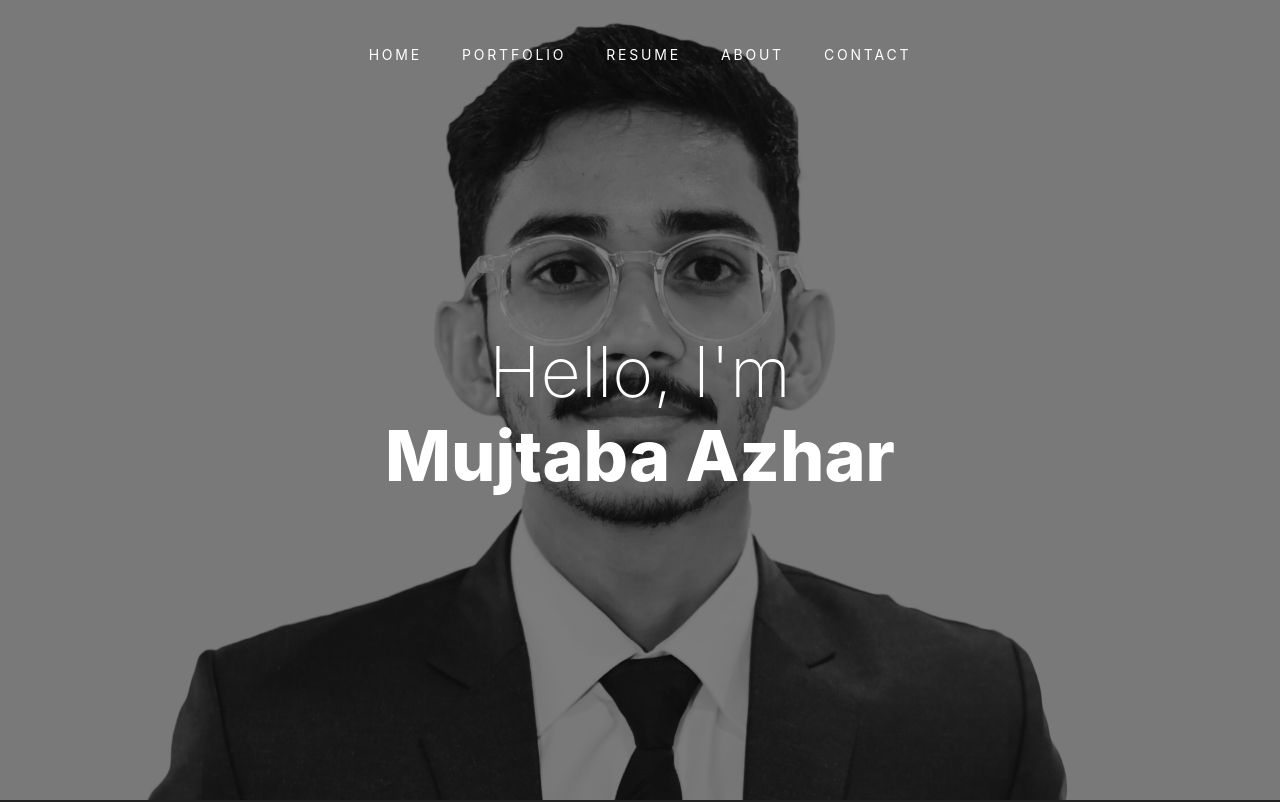
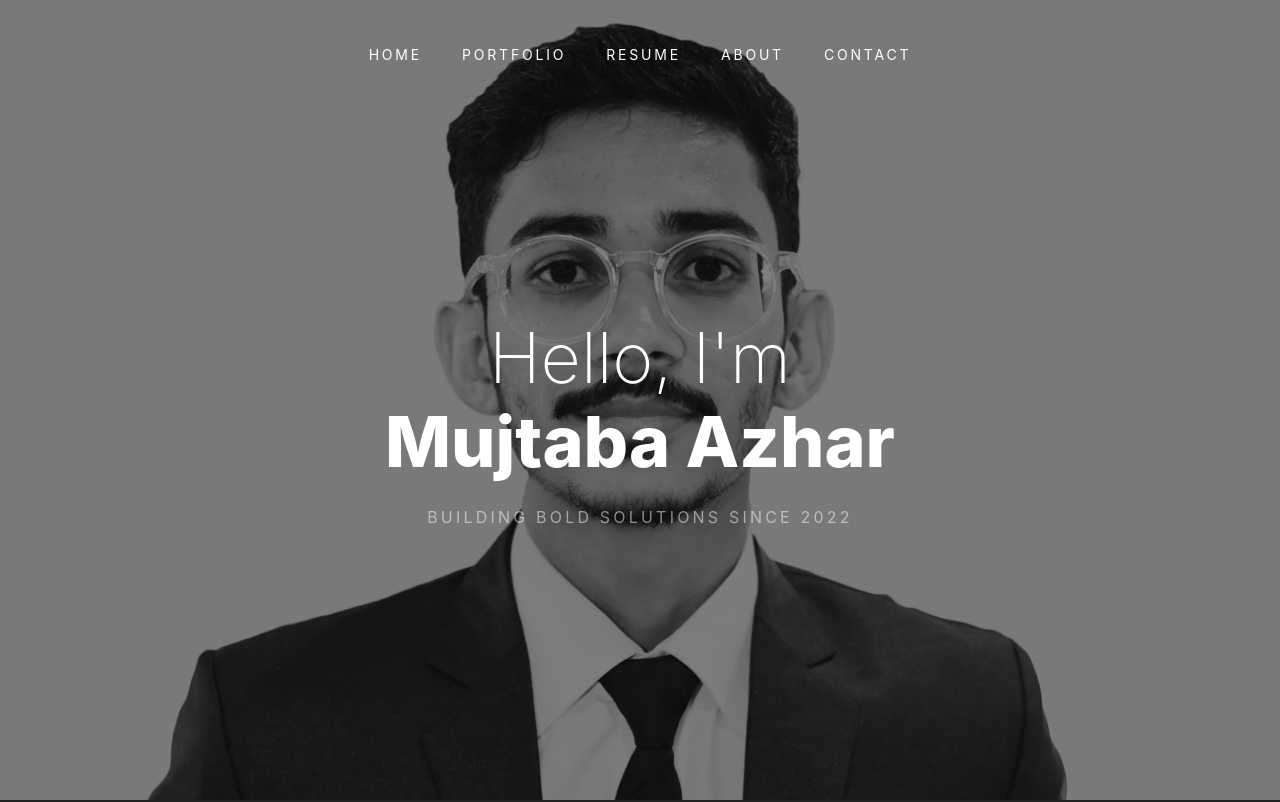
Before and after one commit to MujtabaAzhar/Mujtaba.github.io, a plain HTML site: page index.html in a window 1280 px wide. Shown: the top 802 px of the page. Drawn offline with nearby package versions, Linux system fonts and the light colour scheme; files whose address does not match are found by name.

Commit message:
Update index.html

```diff
--- a/index.html
+++ b/index.html
@@ -62,7 +62,7 @@
 				<div class="col-md-10 text-center pt-5">
 
 					<h1 class="site-heading site-animate">Hello, I'm <strong class="d-block">Mujtaba Azhar</strong></h1>
-					<strong class="d-block text-white text-uppercase letter-spacing"Building Bold Solutions Since 2022</strong>
+					<strong class="d-block text-white text-uppercase letter-spacing">Building Bold Solutions Since 2022</strong>
 
 				</div>
 			</div>
```
